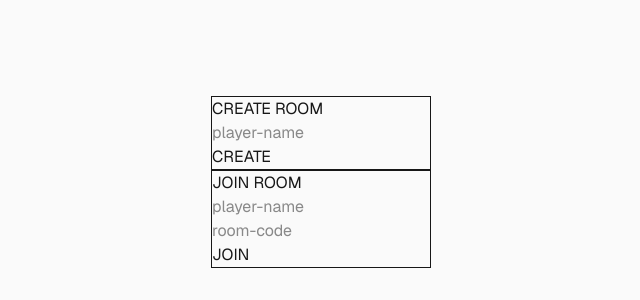
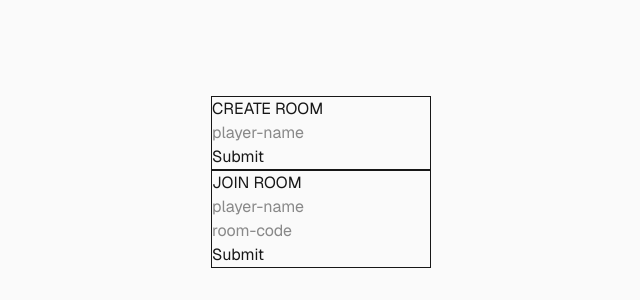
Before and after one commit to davidv410/drawing-game-nextjs, a Next.js app: page / in a window 1280 px wide. Shown: the part 218-518 px from the top of the page, without its empty margins (319-959 px from the left). Built offline with nearby package versions, Linux system fonts and the light colour scheme; no server answers.

Commit message:
imported button component

```diff
--- a/app/page.tsx
+++ b/app/page.tsx
@@ -1,4 +1,5 @@
 import { createPlayer, createRoomAndHost } from "@/actions/actions";
+import { SubmitButton } from "@/components/SubmitButton";
 
 export default function Home() {
 
@@ -7,13 +8,13 @@ export default function Home() {
         <form className="border" action={createRoomAndHost}>
           <h1>CREATE ROOM</h1>
           <input name="name" type="text" placeholder="player-name"/><br/>
-          <button>CREATE</button>
+          <SubmitButton/>
         </form>
         <form className="border" action={createPlayer}>
           <h1>JOIN ROOM</h1>
           <input name="name" type="text" placeholder="player-name"/><br/>
           <input name="code" type="text" placeholder="room-code"/><br/>
-          <button>JOIN</button>
+          <SubmitButton/>
         </form>
     </div>
   );
```
